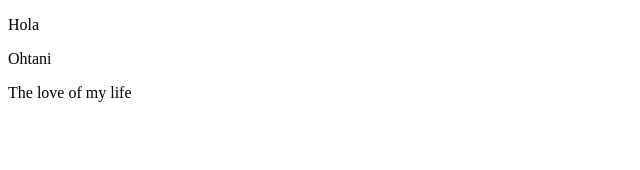
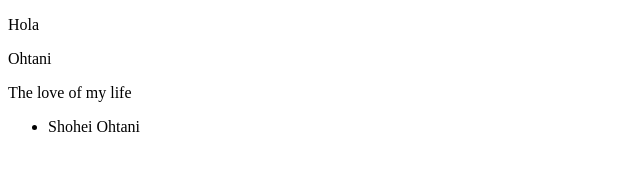
Before and after one commit to Markiando/aluragit, a plain HTML site: page index.html in a window 1280 px wide. Shown: the whole page, without its empty margins (0-640 px from the left). Drawn offline with Linux system fonts and the light colour scheme.

Commit message:
Agregando lista

```diff
--- a/index.html
+++ b/index.html
@@ -10,6 +10,8 @@
     <p>Hola</p>
     <p>Ohtani</p>
     <p>The love of my life</p>
-
+<ul>
+    <li>Shohei Ohtani</li>
+</ul>
 </body>
 </html>
```
